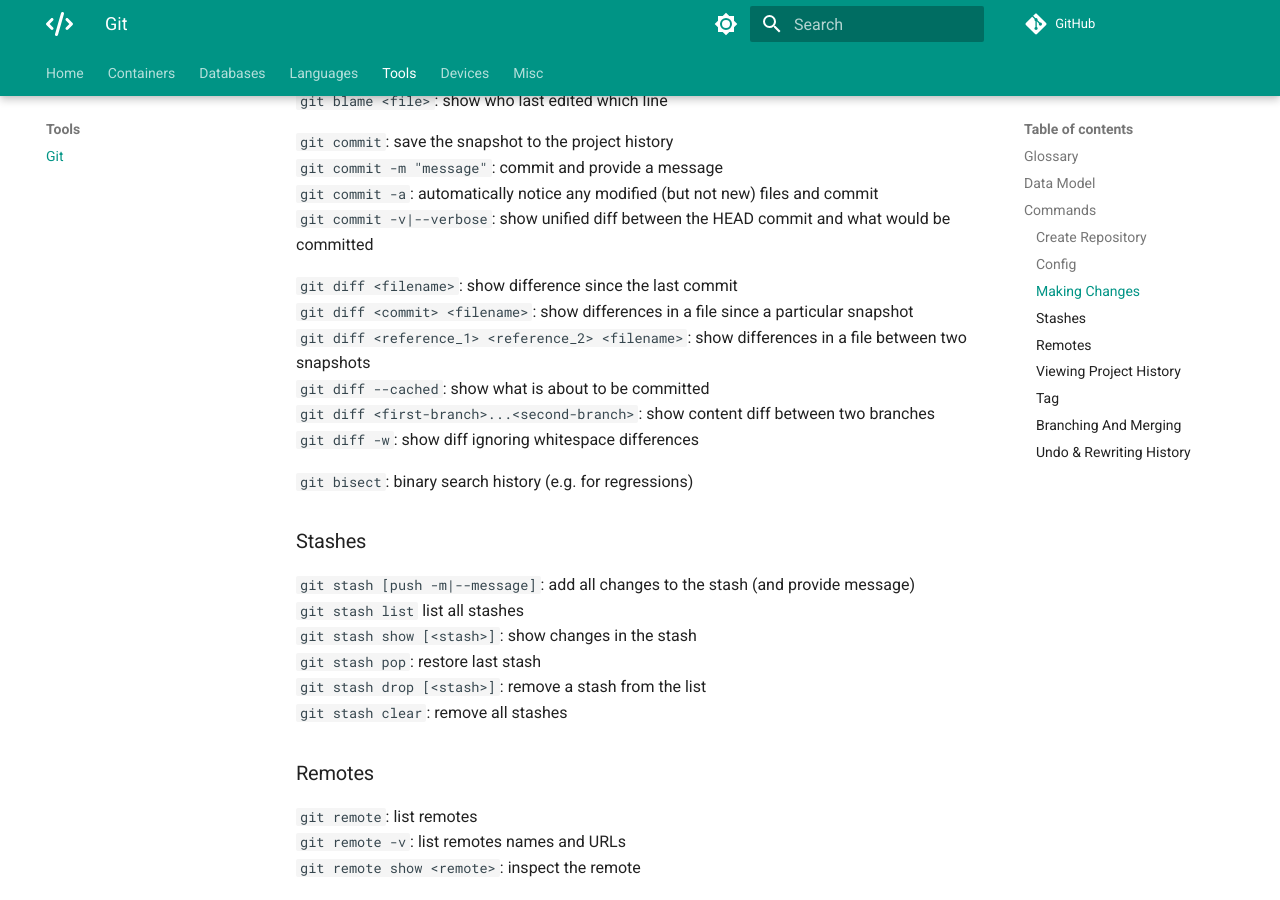
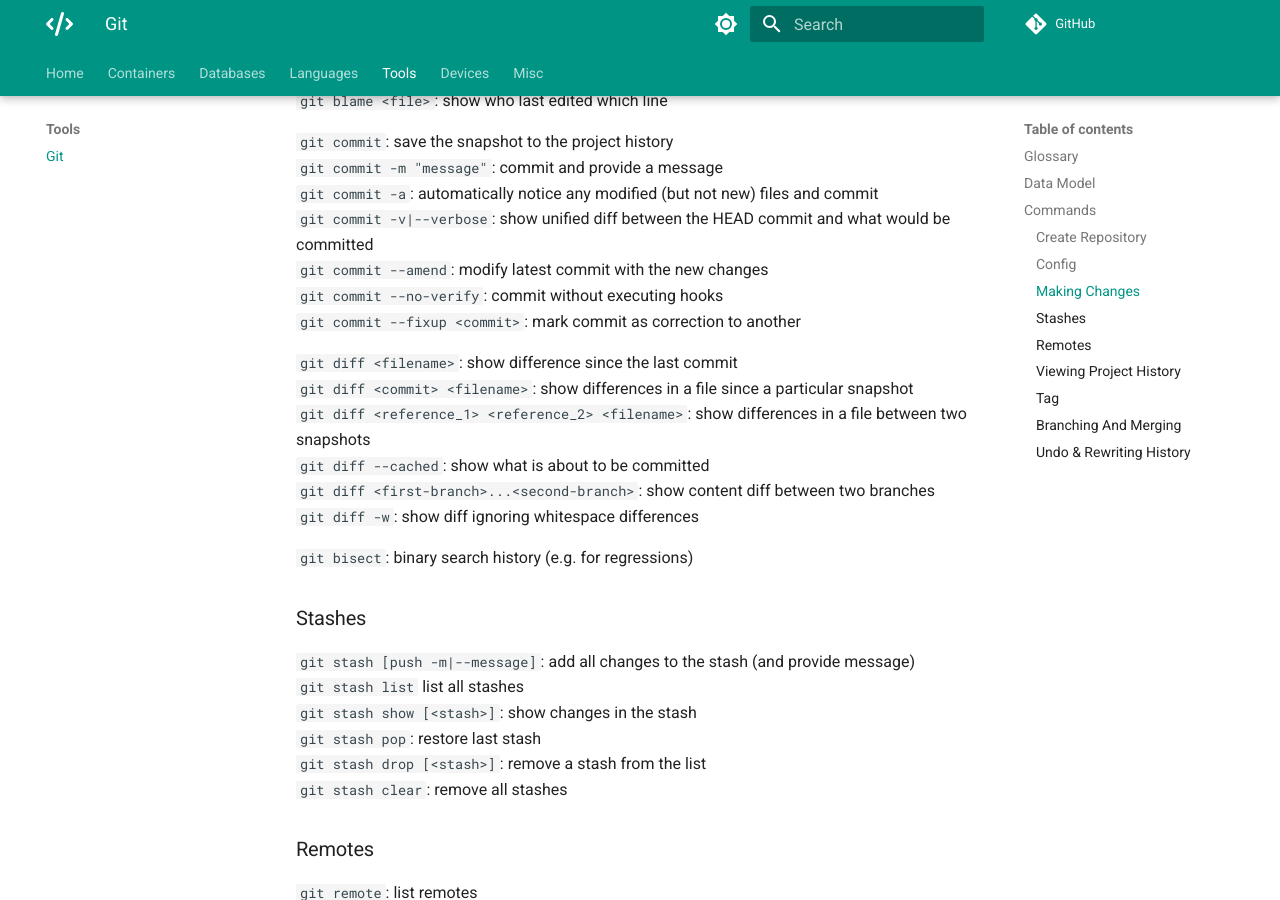
Before and after one commit to m-lamonaca/programming-notes, an MkDocs documentation site: the page built from docs/tools/git/git.md, in a window 1280 px wide and 900 px high, scrolled down 2495 px. Built offline with MkDocs 1.6.1 and Material for MkDocs 9.7.7, drawn with Linux system fonts in a browser that asks for light colours; comment, search, counter and statistics services are not loaded.

Commit message:
feat(git): add git commit command option notes

```diff
--- a/docs/tools/git/git.md
+++ b/docs/tools/git/git.md
@@ -109,6 +109,9 @@ def load_reference(name_or_id):
 `git commit -m "message"`: commit and provide a message
 `git commit -a`: automatically notice any modified (but not new) files and commit
 `git commit -v|--verbose`: show unified diff between the HEAD commit and what would be committed
+`git commit --amend`: modify latest commit with the new changes
+`git commit --no-verify`: commit without executing hooks
+`git commit --fixup <commit>`: mark commit as correction to another
 
 `git diff <filename>`: show difference since the last commit
 `git diff <commit> <filename>`: show differences in a file since a particular snapshot
```
